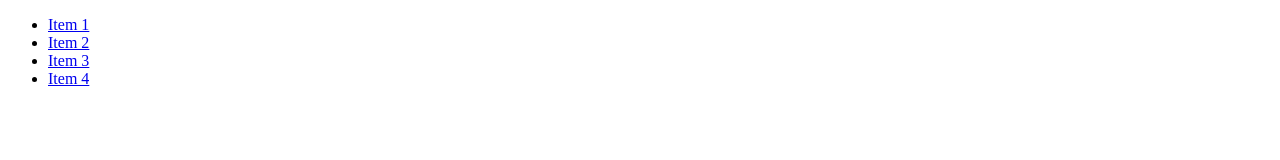
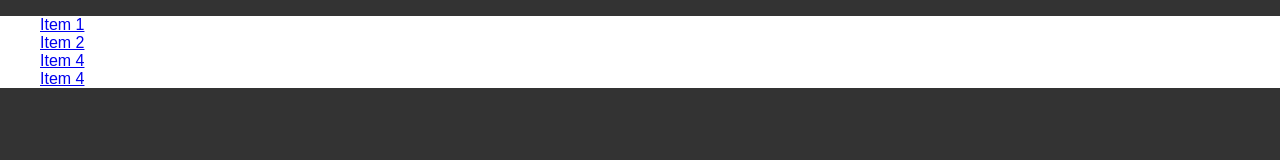
Before and after one commit to agusmoya/Taller_BEM_Dorian, a plain HTML site: page index.html in a window 1280 px wide. Drawn offline with Linux system fonts and the light colour scheme; files that its build step writes are made by us from their sources.

Commit message:
Organizando el maquetado

```diff
--- /dev/null
+++ b/css/styles-dist.css
@@ -0,0 +1 @@
+body{background-color:#333;color:#fff;margin:0;font-family:sans-serif}.main-nav{background-color:#fff}
--- /dev/null
+++ b/css/styles.css
@@ -0,0 +1,31 @@
+/**
+**   BEM: Block Element Modifier ---> BLOQUE ELEMENTO MODIFICADOR
+**
+**   Esto nos permitirá organizar el css de forma tal que, al mirar un elemento
+**   vamos a saber a qué padre o bloque pertenece. De esta manera podremos mantener los
+**   estilos organizados y escalarlos de manera adecuada.
+**
+**   Un BLOQUE: es el elemento contenedor de un conjunto de otros elementos que existen en
+**   su interior. Ojo, que para el caso del <nav></nav> no sería un bloque
+**
+**   En este caso el <ul></ul> sería un BLOQUE, ya que los <li></li> no pueden funcionar
+**   por separado, auqneu el <ul></ul> llevado a otro sitio seguiría funcionando.
+**   Los <li></li> y los <a></a> son ELEMENTOS.
+**
+**   Los MODIFICADORES sirven para que los elementos que necesitan una modificación se
+**   declaren de forma clara y así no sobreescribir estilos, es decir, sólo ponemos aquello
+**   que se modifica.
+**
+**
+** */
+
+body {
+    background-color: #333;
+    color: #fff;
+    margin: 0;
+    font-family: sans-serif;
+}
+
+.main-nav{
+    background-color: #fff;
+}
--- a/index.html
+++ b/index.html
@@ -4,15 +4,29 @@
     <meta charset="UTF-8" />
     <meta http-equiv="X-UA-Compatible" content="IE=edge" />
     <meta name="viewport" content="width=device-width, initial-scale=1.0" />
+    <link rel="stylesheet" href="styles-dist.css">
     <title>Taller BEM</title>
   </head>
   <body>
-    <nav>
-      <ul>
-        <li><a href="#">Item 1</a></li>
-        <li><a href="#">Item 2</a></li>
-        <li><a href="#">Item 3</a></li>
-        <li><a href="#">Item 4</a></li>
+    <nav class="main-nav">
+      <ul class="main-menu">
+        <li class="main-menu__item">
+          <!--
+            aquí no podemos colocar <a class="main-menu__item__link">
+            ya que en BEM no puede haber nietos (dos barras bajas
+            consecutivas es indicador de que estamos haciendo las cosas mal)
+          -->
+          <a class="main-menu__link" href="#">Item 1</a>
+        </li>
+        <li class="main-menu__item">
+          <a class="main-menu__link" href="#">Item 2</a>
+        </li>
+        <li class="main-menu__item">
+          <a class="main-menu__link" href="#">Item 4</a>
+        </li>
+        <li class="main-menu__item">
+          <a class="main-menu__link" href="#">Item 4</a>
+        </li>
       </ul>
     </nav>
   </body>
```
Also changed, not shown: styles.css (deleted), 1 other file.
